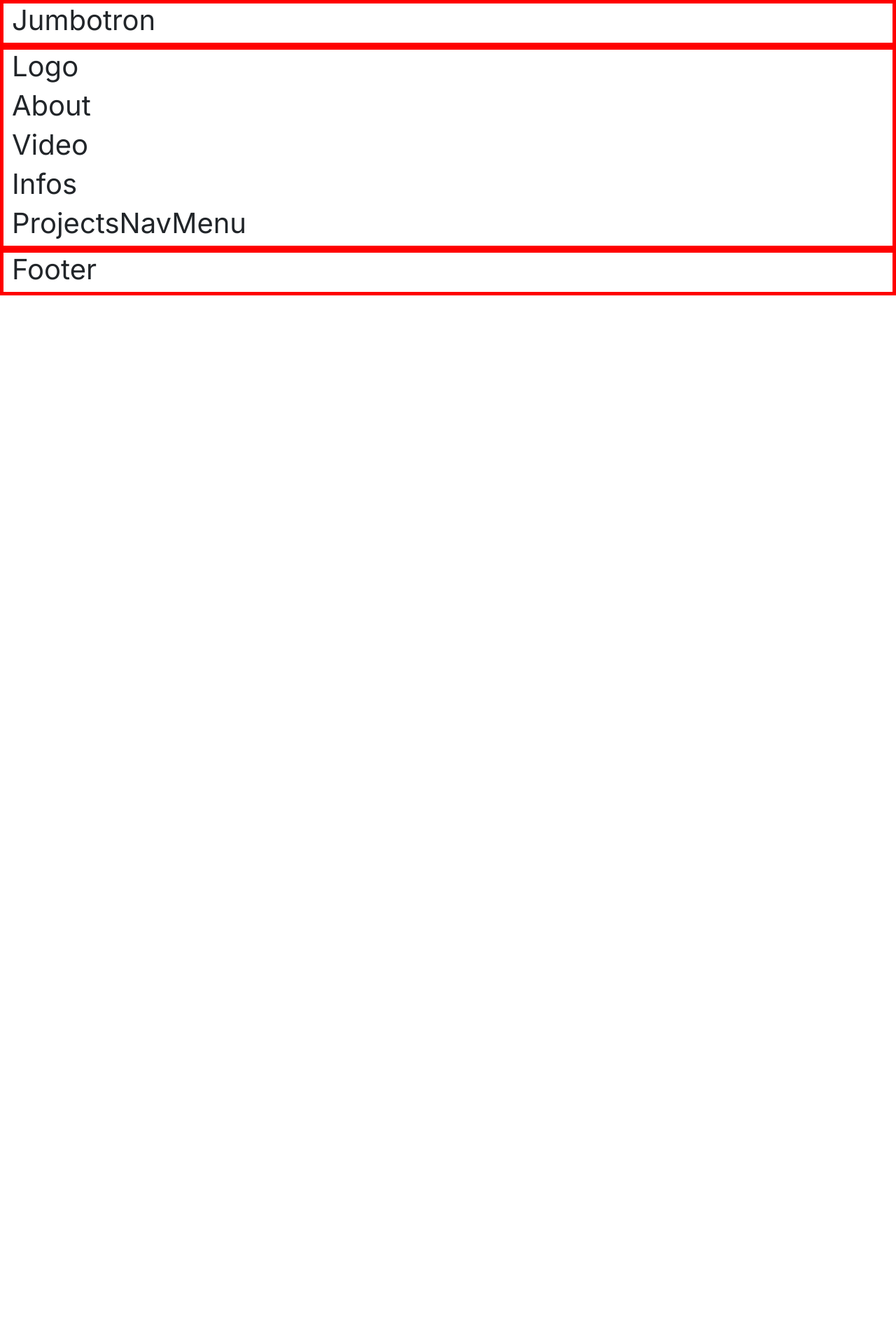
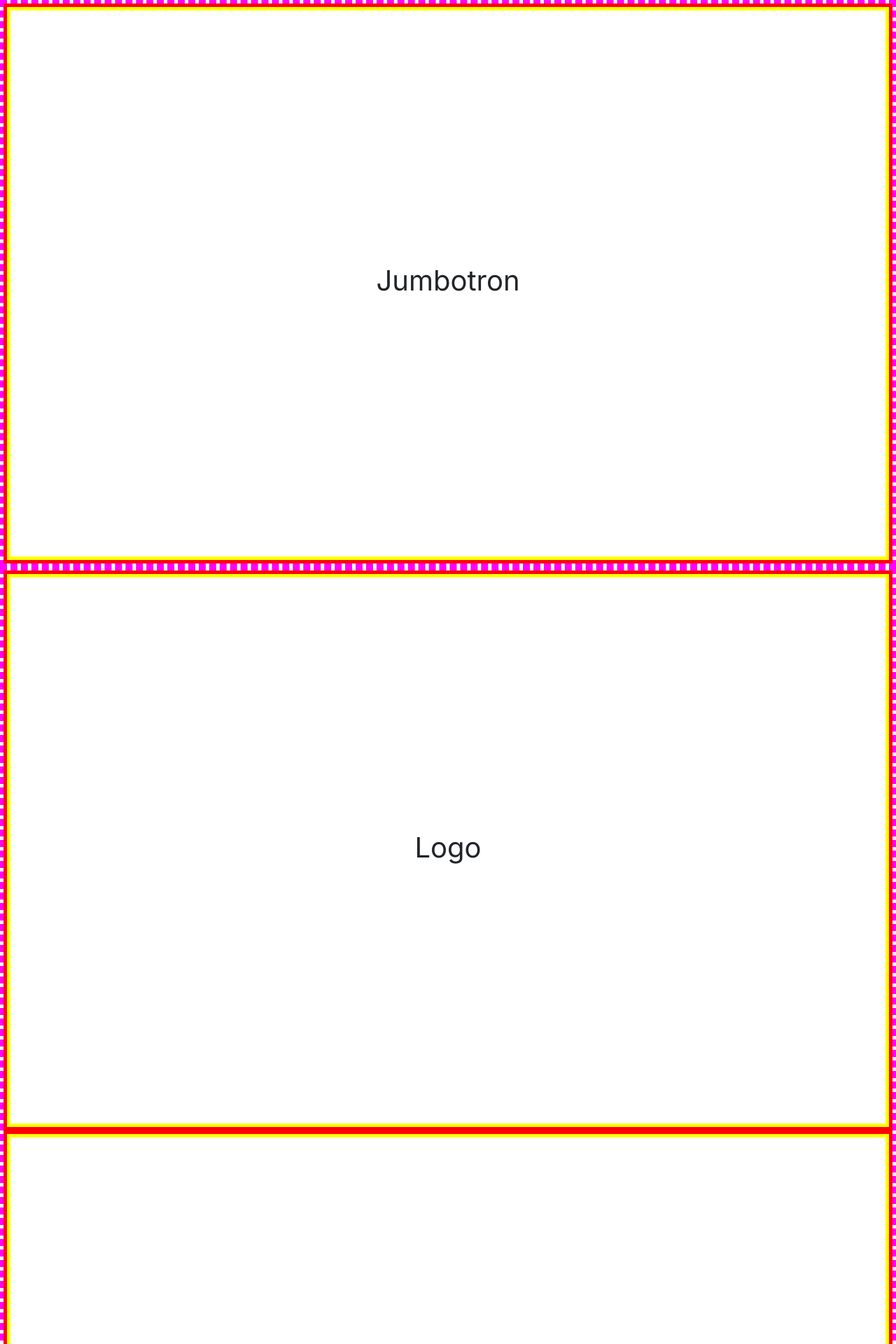
Before and after one commit to mdlpontual/_volta-es_website-react, a React (Vite) app: page / in a window 1280 px wide. Shown: the top 1920 px of the page at 70% size. Before the commit the page ends 800 px from the top, so only its background shows below. Built offline with nearby package versions, Linux system fonts and the light colour scheme.

Commit message:
base containers and rows

```diff
--- a/src/ui/pages/home-page/HomePage.jsx
+++ b/src/ui/pages/home-page/HomePage.jsx
@@ -8,15 +8,15 @@ import Footer from "./components/footer/Footer"
 function HomePage() {
   return (
     <>
-      <header className="container-fluid">
+      <header>
         <Jumbotron />
       </header>
-      <main className="container-fluid">
+      <main>
         <About />
         <Infos />
         <ProjectsNavMenu />
       </main>
-      <footer className="container-fluid">
+      <footer>
         <Footer />
       </footer>
     </>
--- a/src/ui/pages/home-page/HomePage.scss
+++ b/src/ui/pages/home-page/HomePage.scss
@@ -2,16 +2,16 @@
 
 header {
     @include box-reset-default;
-    border: $gb-con_5-sol-red;
+    border: $gb-con_5-dsh-mag;
     height: fit-content;
 }
 main {
     @include box-reset-default;
-    border: $gb-con_5-sol-red;
+    border: $gb-con_5-dsh-mag;
     height: fit-content;
 }
 footer {
     @include box-reset-default;
-    border: $gb-con_5-sol-red;
+    border: $gb-con_5-dsh-mag;
     height: fit-content;
 }
--- a/src/ui/pages/home-page/components/about/About.jsx
+++ b/src/ui/pages/home-page/components/about/About.jsx
@@ -3,12 +3,18 @@ import React from "react";
 function About() {
   return (
     <>
-      <section>
-        <h1>Logo</h1>
+      <section id="logoCon" className="container-fluid">
+        <div id="logoRow" className="row">
+          <h1>Logo</h1>
+        </div>
       </section>
-      <article>
-        <h1>About</h1>
-        <h1>Video</h1>
+      <article id="aboutCon" className="container-fluid">
+        <div id="aboutRow" className="row">
+          <h1>About</h1>
+        </div>
+        <div id="videoRow" className="row">
+          <h1>Video</h1>
+        </div>
       </article>
     </>
   );
--- a/src/ui/pages/home-page/components/about/About.scss
+++ b/src/ui/pages/home-page/components/about/About.scss
@@ -1 +1,33 @@
 @use "../../../../../style" as *;
+
+#logoCon {
+    @include box-reset-default;
+    border: $gb-con_5-sol-red;
+    height: 100vh;
+    #logoRow {
+        @include box-reset-default;
+        border: $gb-row_5-sol-ylw;
+        height: 100%;
+        align-items: center;
+        text-align: center;
+    }
+}
+#aboutCon {
+    @include box-reset-default;
+    border: $gb-con_5-sol-red;
+    height: 200vh;
+    #aboutRow {
+        @include box-reset-default;
+        border: $gb-row_5-sol-ylw;
+        height: 50%;
+        align-items: center;
+        text-align: center;
+    }
+    #videoRow {
+        @include box-reset-default;
+        border: $gb-row_5-sol-ylw;
+        height: 50%;
+        align-items: center;
+        text-align: center;
+    }
+}
--- a/src/ui/pages/home-page/components/footer/Footer.jsx
+++ b/src/ui/pages/home-page/components/footer/Footer.jsx
@@ -3,7 +3,14 @@ import React from "react";
 function Footer() {
   return (
     <>
-      <h1>Footer</h1>
+      <section id="hpFooterCon" className="container-fluid">
+        <div id="partnersRow" className="row">
+          <h1>Partners</h1>
+        </div>
+        <div id="contactRow" className="row">
+          <h1>Footer Contacts</h1>
+        </div>
+      </section>
     </>
   );
 };
--- a/src/ui/pages/home-page/components/footer/Footer.scss
+++ b/src/ui/pages/home-page/components/footer/Footer.scss
@@ -1 +1,21 @@
 @use "../../../../../style" as *;
+
+#hpFooterCon {
+    @include box-reset-default;
+    border: $gb-con_5-sol-red;
+    height: 100vh;
+    #partnersRow {
+        @include box-reset-default;
+        border: $gb-row_5-sol-ylw;
+        height: 30%;
+        align-items: center;
+        text-align: center;
+    }
+    #contactRow {
+        @include box-reset-default;
+        border: $gb-row_5-sol-ylw;
+        height: 70%;
+        align-items: center;
+        text-align: center;
+    }
+}
--- a/src/ui/pages/home-page/components/infos/Infos.jsx
+++ b/src/ui/pages/home-page/components/infos/Infos.jsx
@@ -3,7 +3,22 @@ import React from "react";
 function Infos() {
   return (
     <>
-      <h1>Infos</h1>
+      <section id="infoNavMenuCon" className="container-fluid">
+        <div id="infoNavMenuRow" className="row">
+          <h1>Infos Nav-Menu</h1>
+        </div>
+      </section>
+      <section id="infosCon" className="container-fluid">
+        <div id="prjPhasesRow" className="row">
+          <h1>Etapas</h1>
+        </div>
+        <div id="howItWorksRow" className="row">
+          <h1>Como Funciona</h1>
+        </div>
+        <div id="letsTalkRow" className="row">
+          <h1>Vamos Conversar</h1>
+        </div>
+      </section>
     </>
   );
 };
--- a/src/ui/pages/home-page/components/infos/Infos.scss
+++ b/src/ui/pages/home-page/components/infos/Infos.scss
@@ -1 +1,40 @@
 @use "../../../../../style" as *;
+
+#infoNavMenuCon {
+    @include box-reset-default;
+    border: $gb-con_5-sol-red;
+    height: 100vh;
+    #infoNavMenuRow {
+        @include box-reset-default;
+        border: $gb-row_5-sol-ylw;
+        height: 100%;
+        align-items: center;
+        text-align: center;
+    }
+}
+#infosCon {
+    @include box-reset-default;
+    border: $gb-con_5-sol-red;
+    height: 300vh;
+    #prjPhasesRow {
+        @include box-reset-default;
+        border: $gb-row_5-sol-ylw;
+        height: calc(100% / 3);
+        align-items: center;
+        text-align: center;
+    }
+    #howItWorksRow {
+        @include box-reset-default;
+        border: $gb-row_5-sol-ylw;
+        height: calc(100% / 3);
+        align-items: center;
+        text-align: center;
+    }
+    #letsTalkRow {
+        @include box-reset-default;
+        border: $gb-row_5-sol-ylw;
+        height: calc(100% / 3);
+        align-items: center;
+        text-align: center;
+    }
+}
--- a/src/ui/pages/home-page/components/jumbotron/Jumbotron.jsx
+++ b/src/ui/pages/home-page/components/jumbotron/Jumbotron.jsx
@@ -3,8 +3,10 @@ import React from "react";
 function Jumbotron() {
   return (
     <>
-      <section>
-        <h1>Jumbotron</h1>
+      <section id="jumboCon" className="container-fluid">
+        <div id="jumboRow" className="row">
+          <h1>Jumbotron</h1>
+        </div>
       </section>
     </>
   );
--- a/src/ui/pages/home-page/components/jumbotron/Jumbotron.scss
+++ b/src/ui/pages/home-page/components/jumbotron/Jumbotron.scss
@@ -1 +1,14 @@
 @use "../../../../../style" as *;
+
+#jumboCon {
+    @include box-reset-default;
+    border: $gb-con_5-sol-red;
+    height: 100vh;
+    #jumboRow {
+        @include box-reset-default;
+        border: $gb-row_5-sol-ylw;
+        height: 100%;
+        align-items: center;
+        text-align: center;
+    }
+}
--- a/src/ui/pages/home-page/components/projects-nav-menu/ProjectNavMenu.scss
+++ b/src/ui/pages/home-page/components/projects-nav-menu/ProjectNavMenu.scss
@@ -1 +1,14 @@
 @use "../../../../../style" as *;
+
+#projectNavMenuCon {
+    @include box-reset-default;
+    border: $gb-con_5-sol-red;
+    height: 200vh;
+    #projectNavMenuRow {
+        @include box-reset-default;
+        border: $gb-row_5-sol-ylw;
+        height: 100%;
+        align-items: center;
+        text-align: center;
+    }
+}
--- a/src/ui/pages/home-page/components/projects-nav-menu/ProjectsNavMenu.jsx
+++ b/src/ui/pages/home-page/components/projects-nav-menu/ProjectsNavMenu.jsx
@@ -3,7 +3,11 @@ import React from "react";
 function ProjectsNavMenu() {
   return (
     <>
-      <h1>ProjectsNavMenu</h1>
+      <section id="projectNavMenuCon" className="container-fluid">
+        <div id="projectNavMenuRow" className="row">
+          <h1>ProjectsNavMenu</h1>
+        </div>
+      </section>
     </>
   );
 };
```
